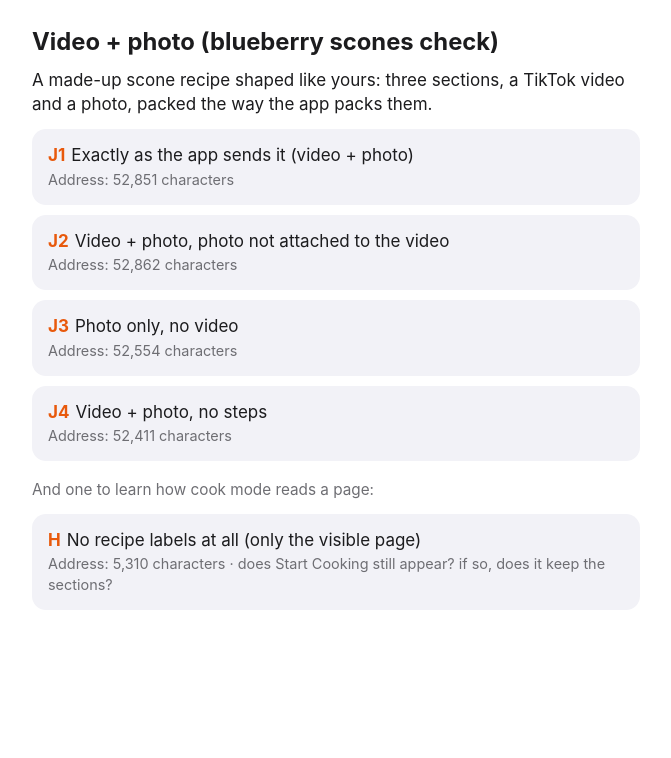
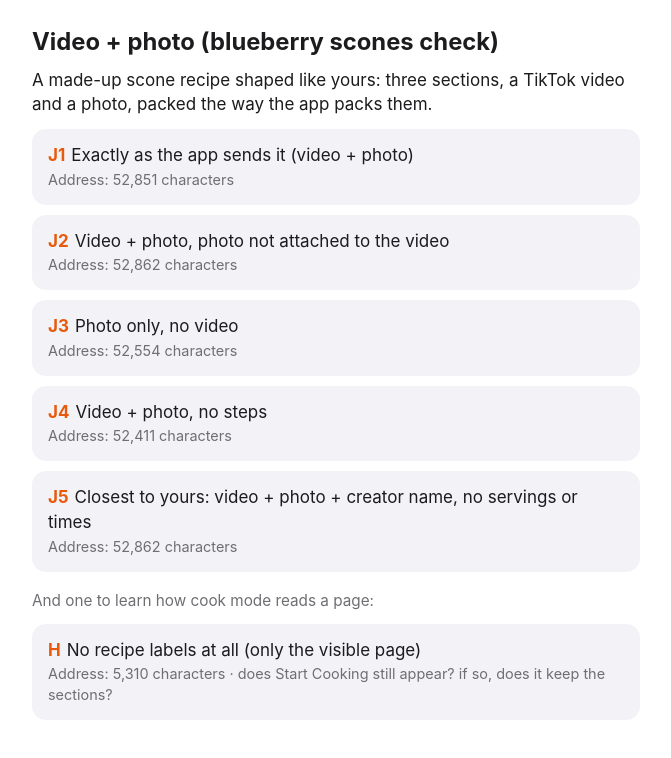
Before and after one commit to pharoh11/whatsdinner-cook, a plain HTML site: page test.html in a window 1280 px wide. Shown: the part 1235-1993 px from the top of the page, without its empty margins (304-975 px from the left). Before the commit the page ends 1903 px from the top, so only its background shows below. Drawn offline with Linux system fonts and the light colour scheme.

Commit message:
Test J5: video + photo + creator, no servings/times
Co-Authored-By: Claude Opus 5.5 <noreply@anthropic.com>

```diff
--- a/test.html
+++ b/test.html
@@ -44,6 +44,7 @@ a.test[aria-disabled=true]{opacity:.5;pointer-events:none}
 <a class="test" id="J2" aria-disabled="true"><b>J2</b>Video + photo, photo not attached to the video<span>Preparing…</span></a>
 <a class="test" id="J3" aria-disabled="true"><b>J3</b>Photo only, no video<span>Preparing…</span></a>
 <a class="test" id="J4" aria-disabled="true"><b>J4</b>Video + photo, no steps<span>Preparing…</span></a>
+<a class="test" id="J5" aria-disabled="true"><b>J5</b>Closest to yours: video + photo + creator name, no servings or times<span>Preparing…</span></a>
 <p class="muted" style="margin-top:18px">And one to learn how cook mode reads a page:</p>
 <a class="test" id="H" aria-disabled="true"><b>H</b>No recipe labels at all (only the visible page)<span>Preparing…</span></a>
 
@@ -114,6 +115,7 @@ a.test[aria-disabled=true]{opacity:.5;pointer-events:none}
   scones({ v: tok, x: { nothumb: true } }, 'J2');
   scones({}, 'J3');
   scones({ v: tok, r: [] }, 'J4');
+  scones({ v: tok, a: 'scone.kitchen', s: undefined }, 'J5');
   var withPhoto = Object.assign({}, R.shortRibs, { img: photo });
   packPlain(withPhoto).then(function (u) {
     arm('E', u, ' (photo ' + Math.round(photo.length * 0.75 / 1024) + ' KB)');
```
